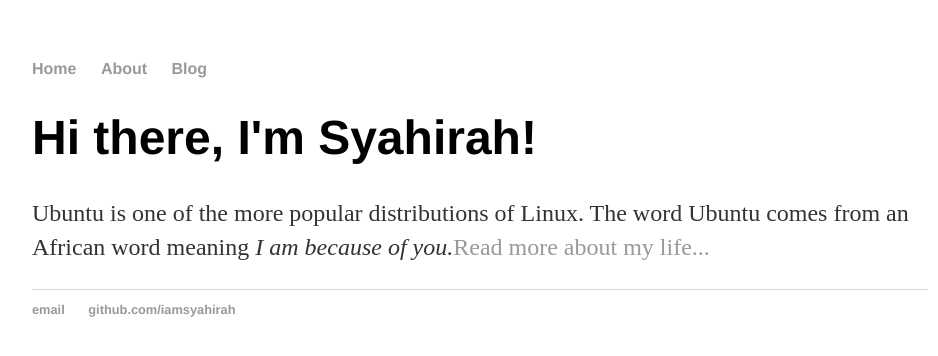
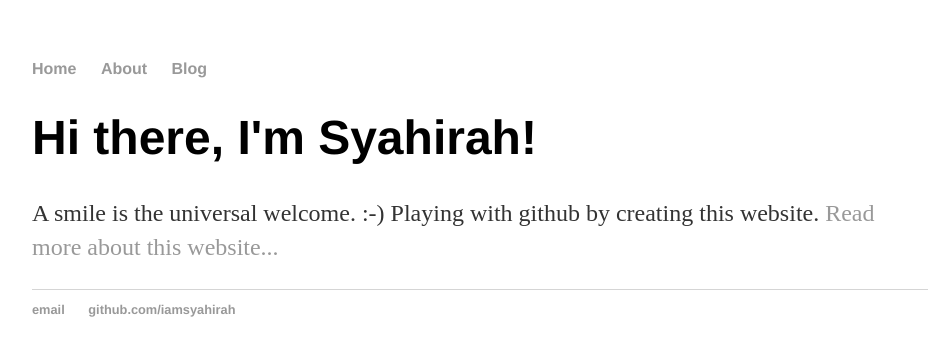
Before and after one commit to iamsyahirah/iamsyahirah.github.io, a Jekyll site: the page built from index.html, in a window 1280 px wide. Shown: the top 356 px of the page, without its empty margins (160-1098 px from the left). Built offline with Jekyll 4.4.1, drawn with Linux system fonts in a browser that asks for light colours.

Commit message:
Update index.html

```diff
--- a/index.html
+++ b/index.html
@@ -1,8 +1,8 @@
 ---
 layout: default
-title: I AM SYAHIRAH
+title: syahirah +_+
 ---
 <div class="blurb">
 	<h1>Hi there, I'm Syahirah!</h1>
-	<p>Ubuntu is one of the more popular distributions of Linux. The word Ubuntu comes from an African word meaning <em>I am because of you.</em><a href="/about">Read more about my life...</a></p>
+	<p>A smile is the universal welcome. :-) Playing with github by creating this website. <a href="/about">Read more about this website...</a></p>
 </div><!-- /.blurb -->
```
